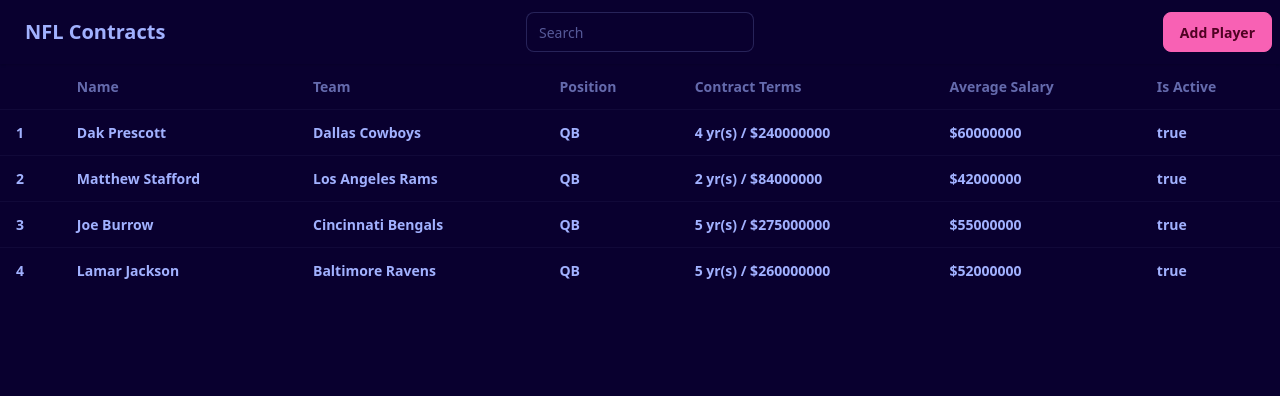
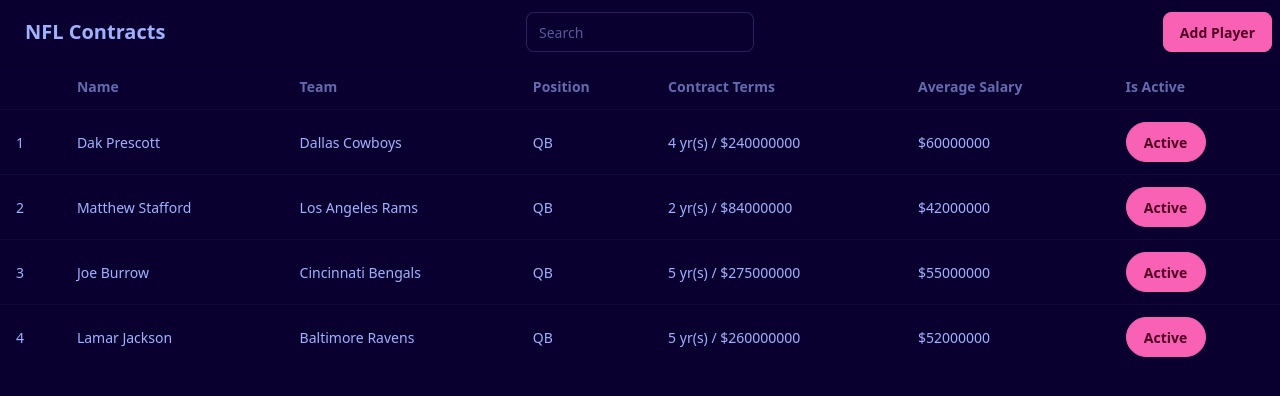
Before and after one commit to dotnickcore/react-crud-tutorial, a React (Vite) app in the folder frontend/: page / in a window 1280 px wide. Shown: the top 396 px of the page. Built offline with nearby package versions, Linux system fonts and the light colour scheme.

Commit message:
added screenshot

```diff
--- a/frontend/src/components/ui/TableList.tsx
+++ b/frontend/src/components/ui/TableList.tsx
@@ -56,13 +56,13 @@
         <tbody>
           {players.map((player, index) => (
             <tr key={index} className="hover:bg-base-300">
-              <th>{player.id}</th>
-              <th>{player.name}</th>
-              <th>{player.team}</th>
-              <th>{player.position}</th>
-              <th>{player.contractTerms}</th>
-              <th>{player.averageSalary}</th>
-              <th>{String(player.isActive)}</th>
+              <td>{player.id}</td>
+              <td>{player.name}</td>
+              <td>{player.team}</td>
+              <td>{player.position}</td>
+              <td>{player.contractTerms}</td>
+              <td>{player.averageSalary}</td>
+              <td><button className={`btn rounded-full w-20 ${player.isActive ? `btn-primary` : `btn-outline-primary`}`}>{player.isActive ? 'Active' : 'Inactive'}</button></td>
             </tr>
           ))}
         </tbody>
```
Also changed, not shown: frontend/screenshots/nfl_contracts_overview.png (added).
